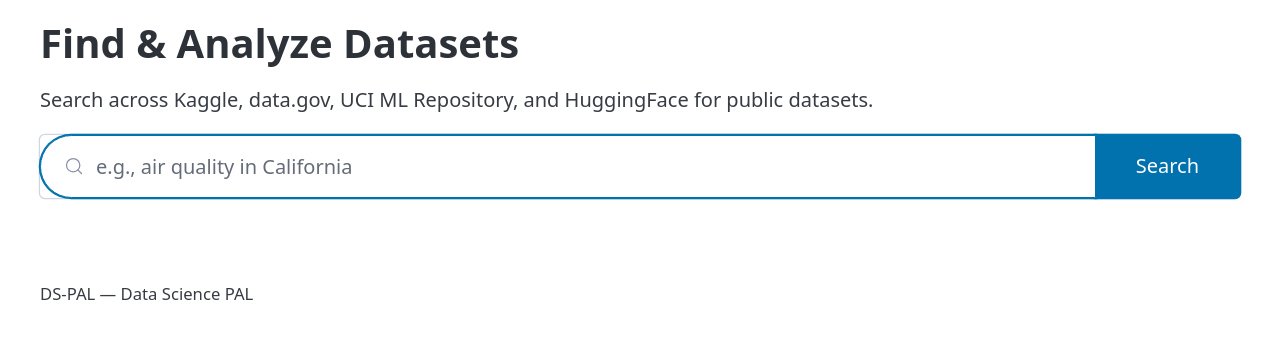
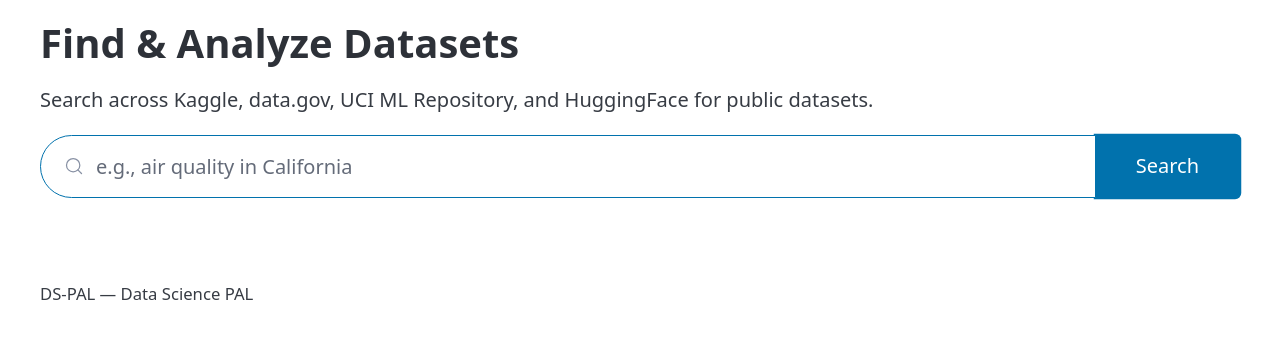
Before and after one commit to nifemim/DS-PAL, a FastAPI app: page / in a window 1280 px wide, with the restyled element focused. Shown: the part 70-409 px from the top of the page. Run offline with FastAPI, Linux system fonts and the light colour scheme; some libraries are stand-ins or nearby versions.

Commit message:
fix: Remove focus outline from search input box
Override Pico CSS box-shadow focus ring on both the input and the
[role=group] container, replacing it with a subtle border-color change.

Closes #8

Co-Authored-By: Claude Opus 4.6 <noreply@anthropic.com>

```diff
--- a/app/static/css/style.css
+++ b/app/static/css/style.css
@@ -15,6 +15,20 @@
 /* Ensure aria-busy elements inside hidden indicators don't show spinners */
 .htmx-indicator [aria-busy="true"] {
     background-image: none;
+}
+
+/* Search input — subtle focus style */
+fieldset[role="group"] input[type="search"]:focus {
+    --pico-box-shadow: none;
+    box-shadow: none;
+    outline: none;
+    border-color: var(--pico-primary);
+}
+
+fieldset[role="group"]:has(input[type="search"]:focus) {
+    --pico-group-box-shadow-focus-with-button: 0 0 0 transparent;
+    box-shadow: none;
+    outline: none;
 }
 
 /* Dataset list (Wikipedia-style search results) */
```
